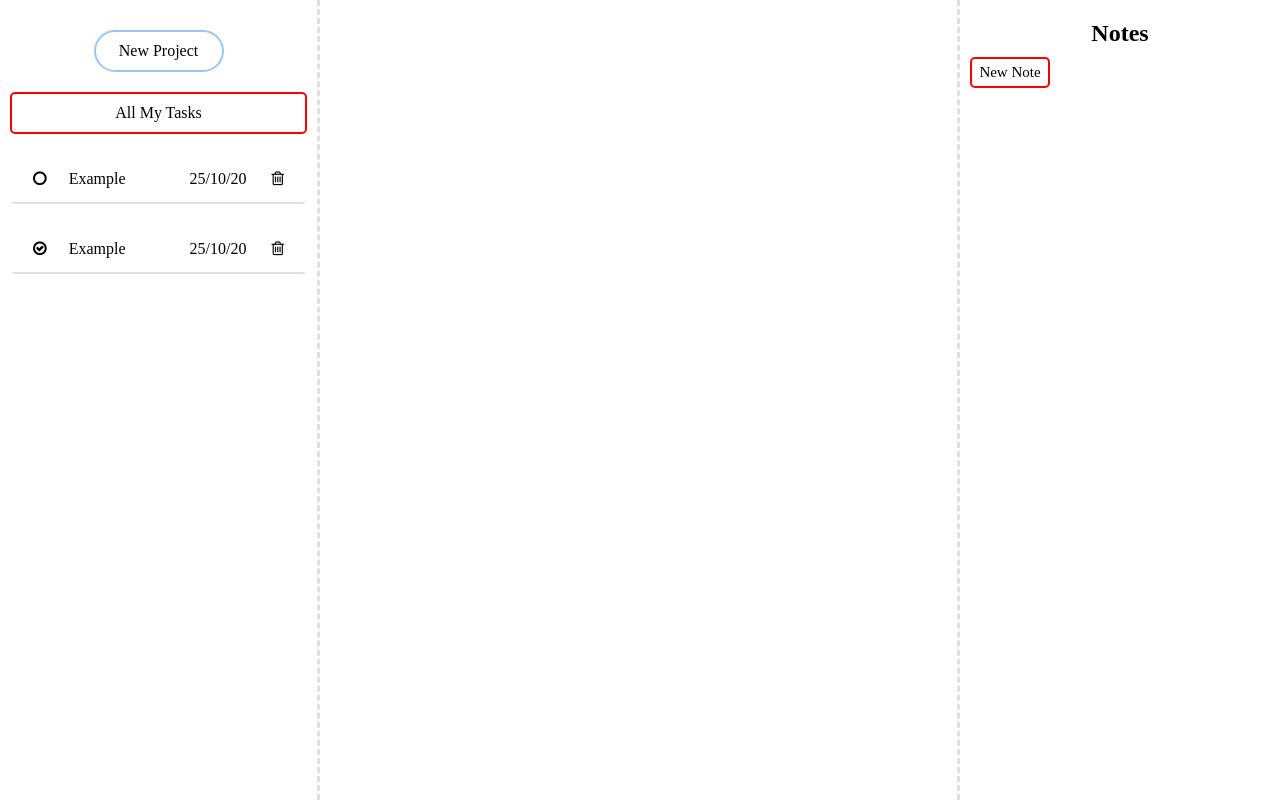
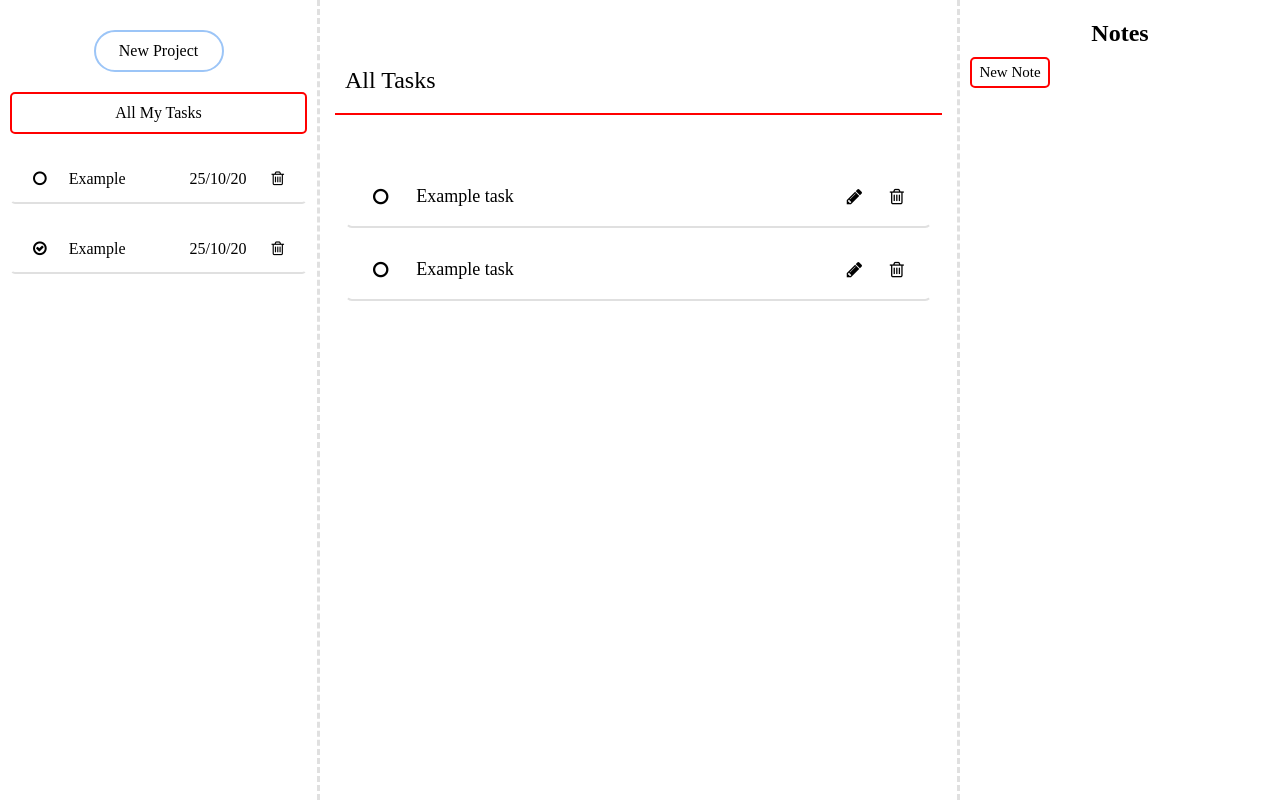
Before and after one commit to Lessuiz/todo, a website: page dist/index.html in a window 1280 px wide. Drawn offline with Linux system fonts and the light colour scheme.

Commit message:
Created static tasks section

```diff
--- a/dist/index.html
+++ b/dist/index.html
@@ -24,7 +24,25 @@
         <i class="fa fa-trash-o delete-project"></i>
       </div>
     </div>
-    <div class="tasks"></div>
+    <div class="tasks">
+      <div class="project-title-div">
+        <p class="project-title">All Tasks</p>
+      </div>
+      <div class="task-list">
+        <div class="task">
+          <i class="fa fa-circle-o task-status"></i>
+          <p class="task-name">Example task</p>
+          <i class="fa fa-pencil edit-note"></i>
+          <i class="fa fa-trash-o delete-task"></i>
+        </div>
+        <div class="task">
+          <i class="fa fa-circle-o task-status"></i>
+          <p class="task-name">Example task</p>
+          <i class="fa fa-pencil edit-note"></i>
+          <i class="fa fa-trash-o delete-task"></i>
+        </div>
+      </div>
+    </div>
     <div class="notes">
       <h2 class="notes-header">Notes</h2>
       <div class="new-note">New Note</div>
--- a/dist/style.css
+++ b/dist/style.css
@@ -71,11 +71,11 @@ main {
   width: 35%;
 }
 
-.delete-project {
+.project i {
   border-radius: 15px;
 }
 
-.delete-project:hover {
+.project i:hover {
   background-color: #e0e0e0;
 }
 
@@ -168,3 +168,52 @@ main {
 .delete-note:hover {
   background-color: #e0e0e0;
 }
+
+.project-title-div {
+  height: 100px;
+  margin: 15px;
+  padding-left: 10px;
+  border-bottom: 2px solid red;
+}
+
+.project-title {
+  line-height: 130px;
+  font-size: 24px;
+}
+
+.task-list {
+  padding: 25px;
+}
+
+.task {
+  display: flex;
+  border-width: 2px;
+  border-style: solid;
+  border-color: #fff #fff #e0e0e0 #fff;
+  width: 100%;
+  padding: 15px;
+  justify-content: space-between;
+  font-size: 18px;
+  border-radius: 7px;
+  transition: 0.1s;
+  align-items: center;
+  margin: 10px 0;
+}
+
+.task:hover {
+  border: 2px solid #e0e0e0;
+}
+
+.task * {
+  margin: 0 5px;
+  padding: 4px 6px;
+  border-radius: 50%;
+}
+
+.task i:hover {
+  background-color: #e0e0e0;
+}
+
+.task-name {
+  width: 75%;
+}
```
